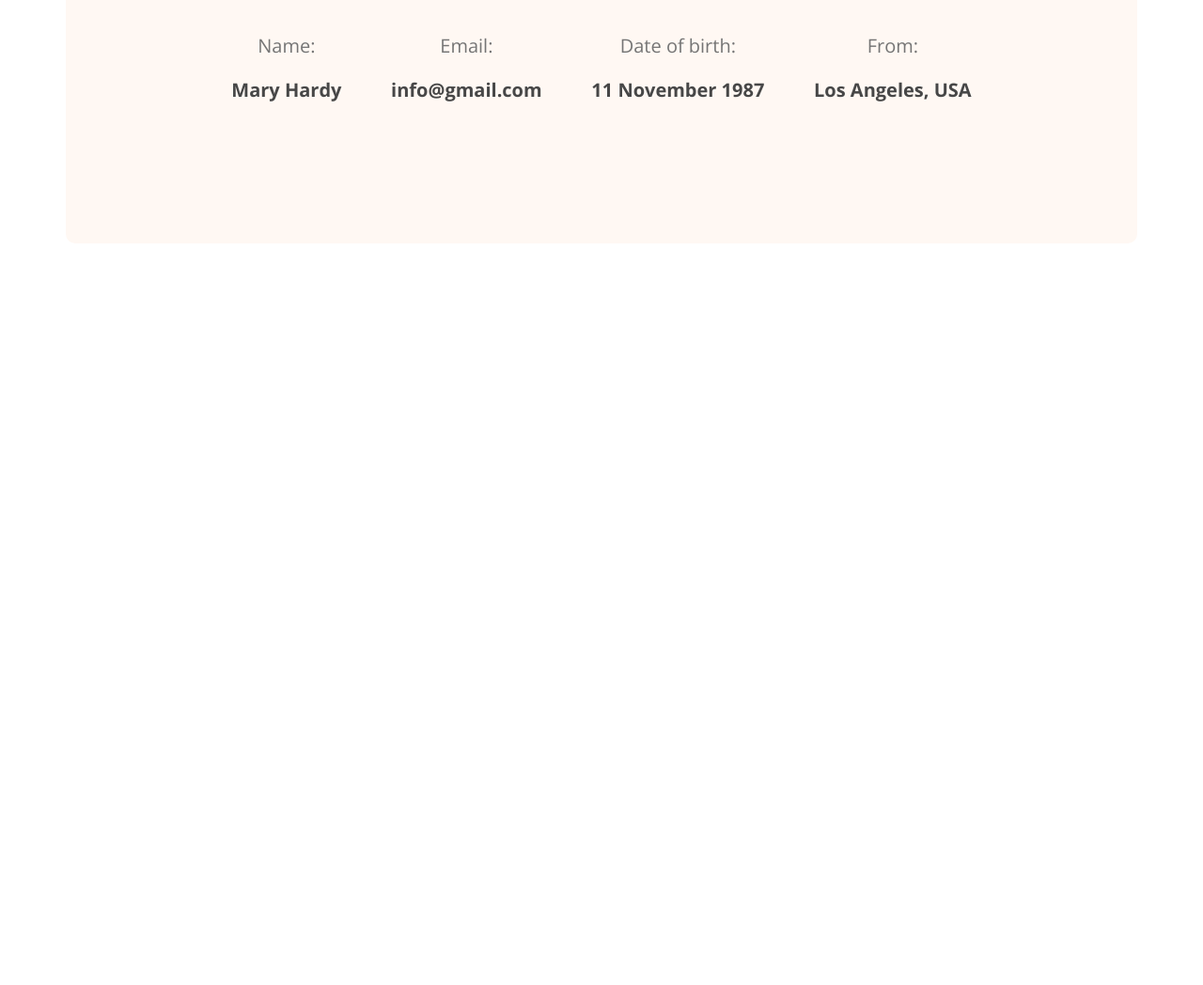
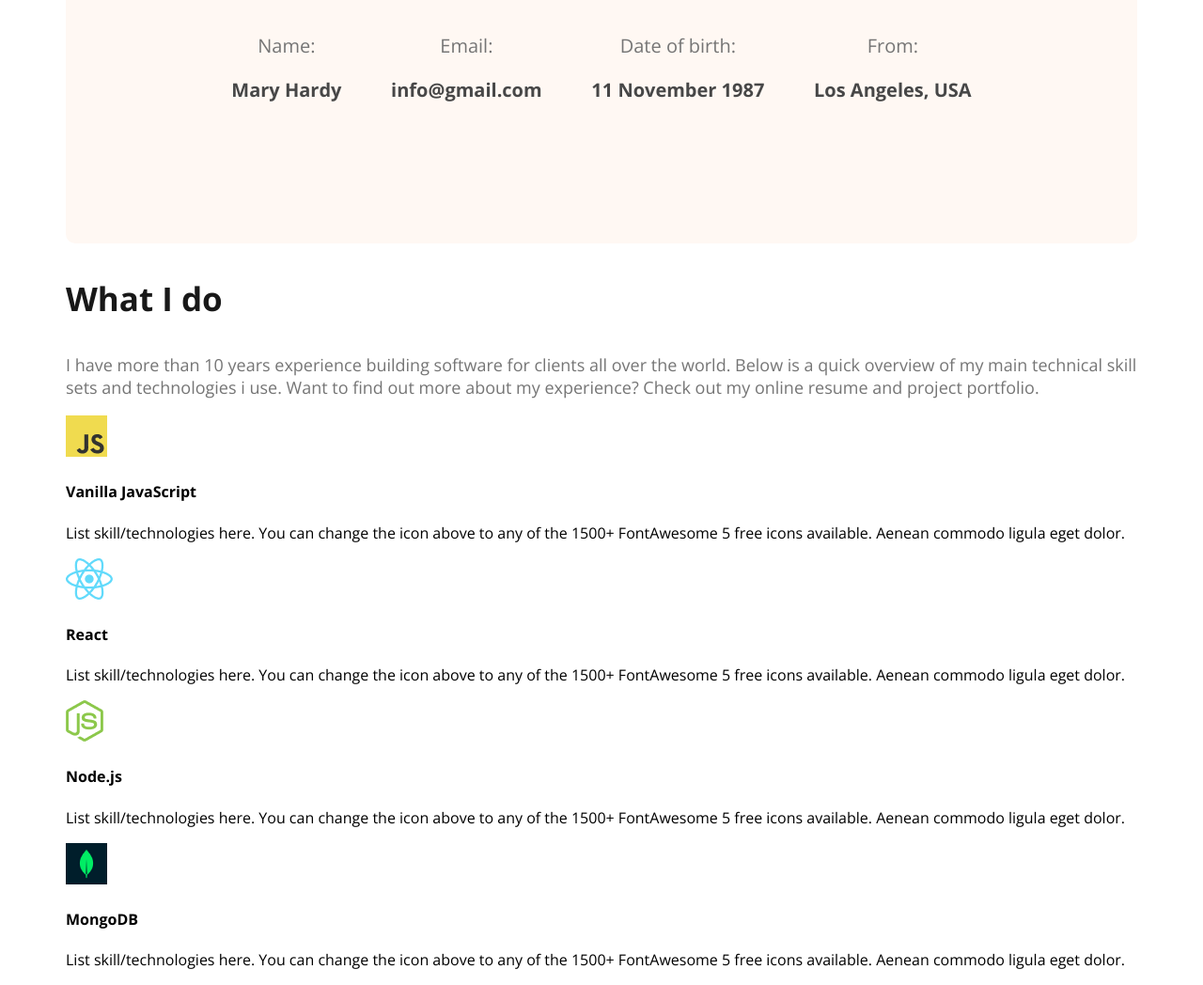
Before and after one commit to ahmed-1430/web-dev-portfolio, a plain HTML site: page index.html in a window 1280 px wide. Shown: the part 1301-2349 px from the top of the page at 94% size. Before the commit the page ends 1568 px from the top, so only its background shows below. Drawn offline with nearby package versions, Linux system fonts and the light colour scheme.

Commit message:
skill section added

```diff
--- a/index.html
+++ b/index.html
@@ -56,6 +56,33 @@
 
             </div>
         </section>
+        <!-- What i do section start -->
+         <section class="skills">
+            <h3 class="section-title">What I do</h3>
+            <p class="section-description">I have more than 10 years experience building software for clients all over the world. Below is a quick overview of my main technical skill sets and technologies i use. Want to find out more about my experience? Check out my online resume and project portfolio.</p>
+            <div class="skills-container">
+                <skill>
+                    <img src="images/icons/js.png" alt="vanila-js">
+                    <h4 class="skill-titile">Vanilla JavaScript</h4>
+                    <p class="skill-description">List skill/technologies here. You can change the icon above to any of the 1500+ FontAwesome 5 free icons available. Aenean commodo ligula eget dolor.</p>
+                </skill>
+                <skill>
+                    <img src="images/icons/react.png" alt="react">
+                    <h4 class="skill-titile">React</h4>
+                    <p class="skill-description">List skill/technologies here. You can change the icon above to any of the 1500+ FontAwesome 5 free icons available. Aenean commodo ligula eget dolor.</p>
+                </skill>
+                <skill>
+                    <img src="images/icons/nodejs.png" alt="nodejs">
+                    <h4 class="skill-titile">Node.js</h4>
+                    <p class="skill-description">List skill/technologies here. You can change the icon above to any of the 1500+ FontAwesome 5 free icons available. Aenean commodo ligula eget dolor.</p>
+                </skill>
+                <skill>
+                    <img src="images/icons/mongo.png" alt="mongodb">
+                    <h4 class="skill-titile">MongoDB</h4>
+                    <p class="skill-description">List skill/technologies here. You can change the icon above to any of the 1500+ FontAwesome 5 free icons available. Aenean commodo ligula eget dolor.</p>
+                </skill>
+            </div>
+         </section>
     </main>
 
 </body>
--- a/style/style.css
+++ b/style/style.css
@@ -68,9 +68,7 @@ nav ul li a{
     padding: 0;
     width: 585px;
 }
-.banner-profile-pic {
-    /* height: 572px; */
-}
+
 /* Banner style End  */
 
 /* About Style  */
```
